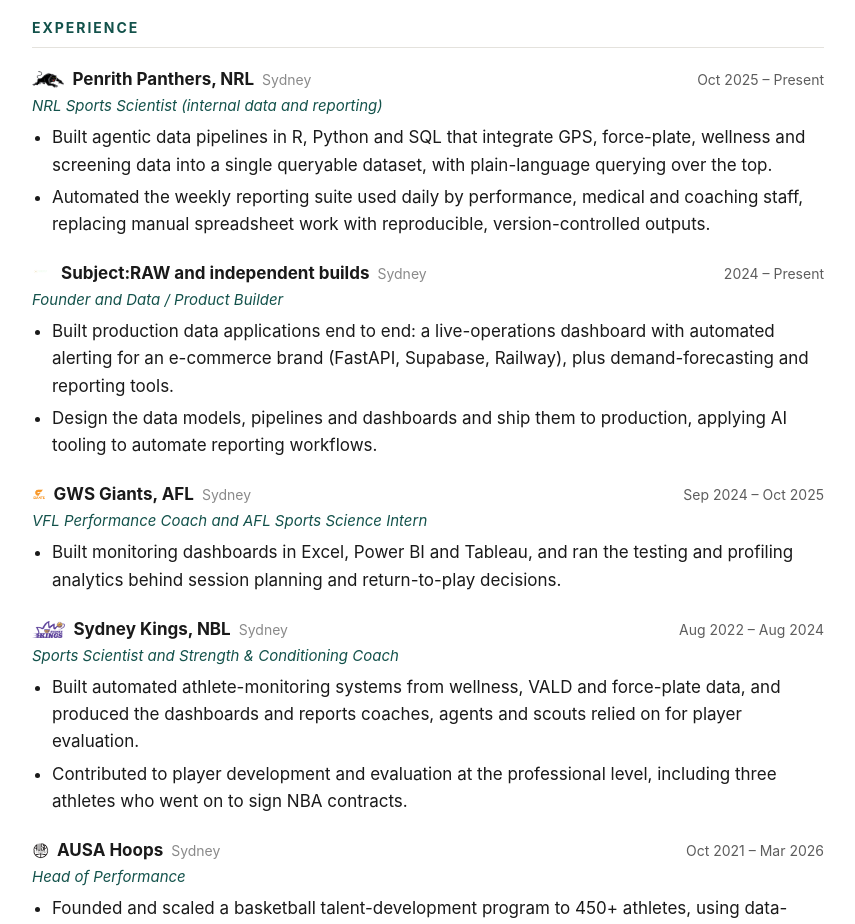
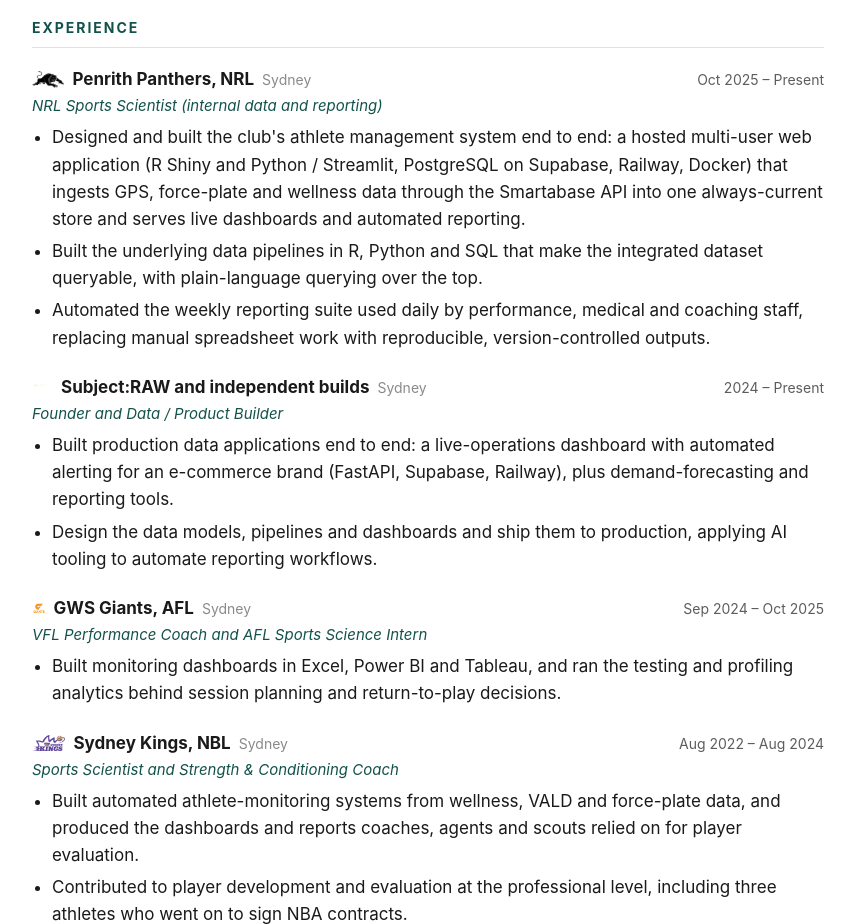
Before and after one commit to udaybarooah/data, a plain HTML site: page index.html in a window 1280 px wide. Shown: the part 1180-2104 px from the top of the page, without its empty margins (212-1067 px from the left). Drawn offline with Linux system fonts and the light colour scheme.

Commit message:
Add Panthers athlete management system to experience

```diff
--- a/index.html
+++ b/index.html
@@ -58,7 +58,8 @@
       <div class="top"><span class="org"><img class="logo" src="assets/img/panthers.png" alt="">Penrith Panthers, NRL<span class="loc">Sydney</span></span><span class="dates">Oct 2025 &ndash; Present</span></div>
       <div class="title">NRL Sports Scientist (internal data and reporting)</div>
       <ul>
-        <li>Built agentic data pipelines in R, Python and SQL that integrate GPS, force-plate, wellness and screening data into a single queryable dataset, with plain-language querying over the top.</li>
+        <li>Designed and built the club's athlete management system end to end: a hosted multi-user web application (R Shiny and Python / Streamlit, PostgreSQL on Supabase, Railway, Docker) that ingests GPS, force-plate and wellness data through the Smartabase API into one always-current store and serves live dashboards and automated reporting.</li>
+        <li>Built the underlying data pipelines in R, Python and SQL that make the integrated dataset queryable, with plain-language querying over the top.</li>
         <li>Automated the weekly reporting suite used daily by performance, medical and coaching staff, replacing manual spreadsheet work with reproducible, version-controlled outputs.</li>
       </ul>
     </div>
```
